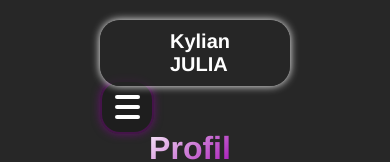
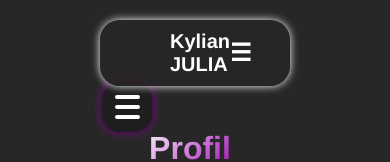
Before and after one commit to kylianjoff/kylianjulia, an Angular app in the folder kylianjulia/: page /about in a window 390 px wide. Shown: the top 162 px of the page. Built offline with nearby package versions, Linux system fonts and the light colour scheme; what ngx-markdown would draw is missing.

Commit message:
Menu mobile fonctionnel

```diff
--- a/kylianjulia/src/app/app.css
+++ b/kylianjulia/src/app/app.css
@@ -26,6 +26,17 @@ header a {
 
 header a img {
     height: 25px;
+}
+
+header span {
+    align-items: center;
+    font-weight: bold;
+    width: 24px;
+    height: 24px;
+    display: flex;
+    justify-content: center;
+    align-items: center;
+    font-size: 24px;
 }
 
 nav {
--- a/kylianjulia/src/app/app.html
+++ b/kylianjulia/src/app/app.html
@@ -1,5 +1,9 @@
 <header>
   <a href="/"><img src="favicon.ico" alt=""> Kylian JULIA</a>
+
+  <span *ngIf="littleScreen && !menuMobileOpen" (click)="menuChange()">&#9776;</span>
+  <span *ngIf="littleScreen && menuMobileOpen" (click)="menuChange()">&times;</span>
+
   <nav *ngIf="!littleScreen || menuMobileOpen">
     <a href="/about">A propos</a>
     <a href="/projects">Projets</a>
--- a/kylianjulia/src/app/app.ts
+++ b/kylianjulia/src/app/app.ts
@@ -31,4 +31,8 @@ export class App implements OnInit, OnDestroy {
     // Clean up listener
     this.mediaQuery.removeEventListener('change', this.mediaQueryListener);
   }
+
+  menuChange() {
+    this.menuMobileOpen = !this.menuMobileOpen;
+  }
 }
```
Lines whose indentation alone changed are shown as unchanged.
